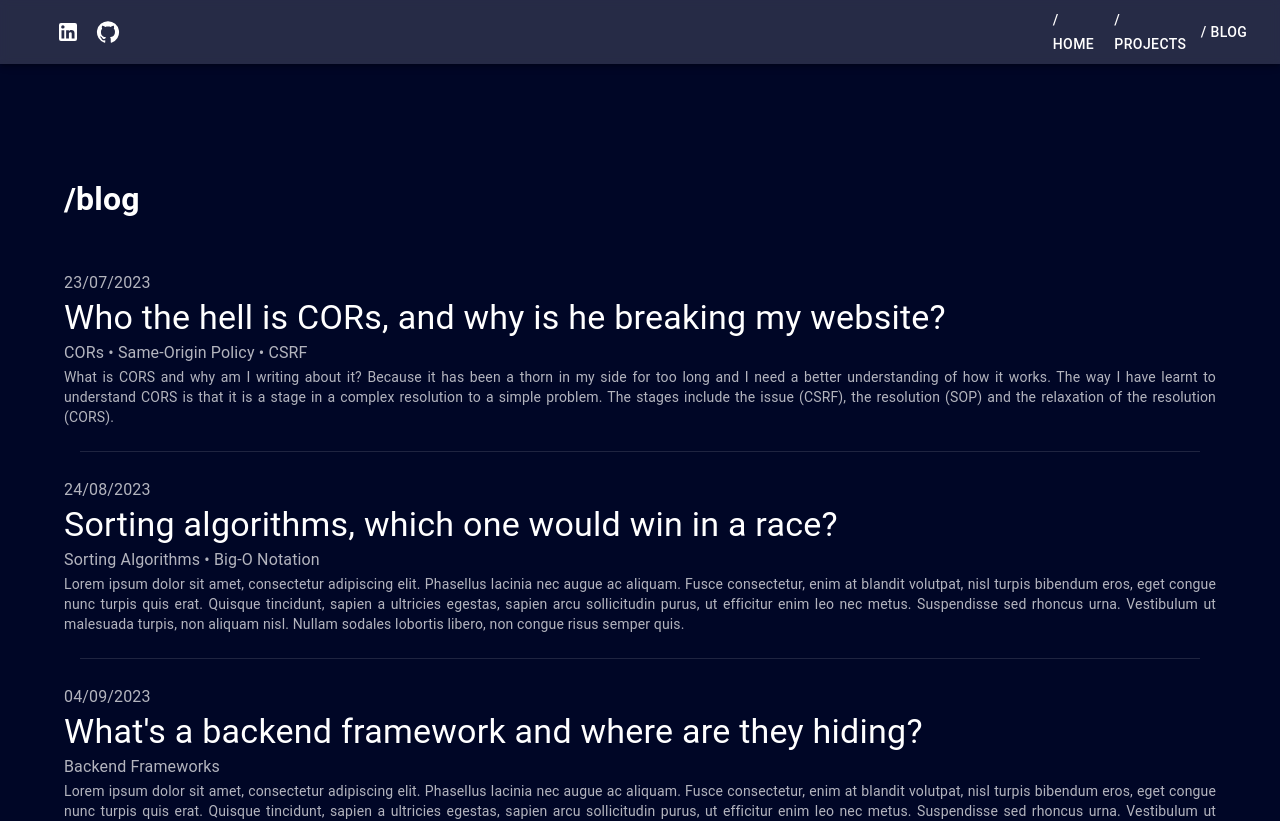
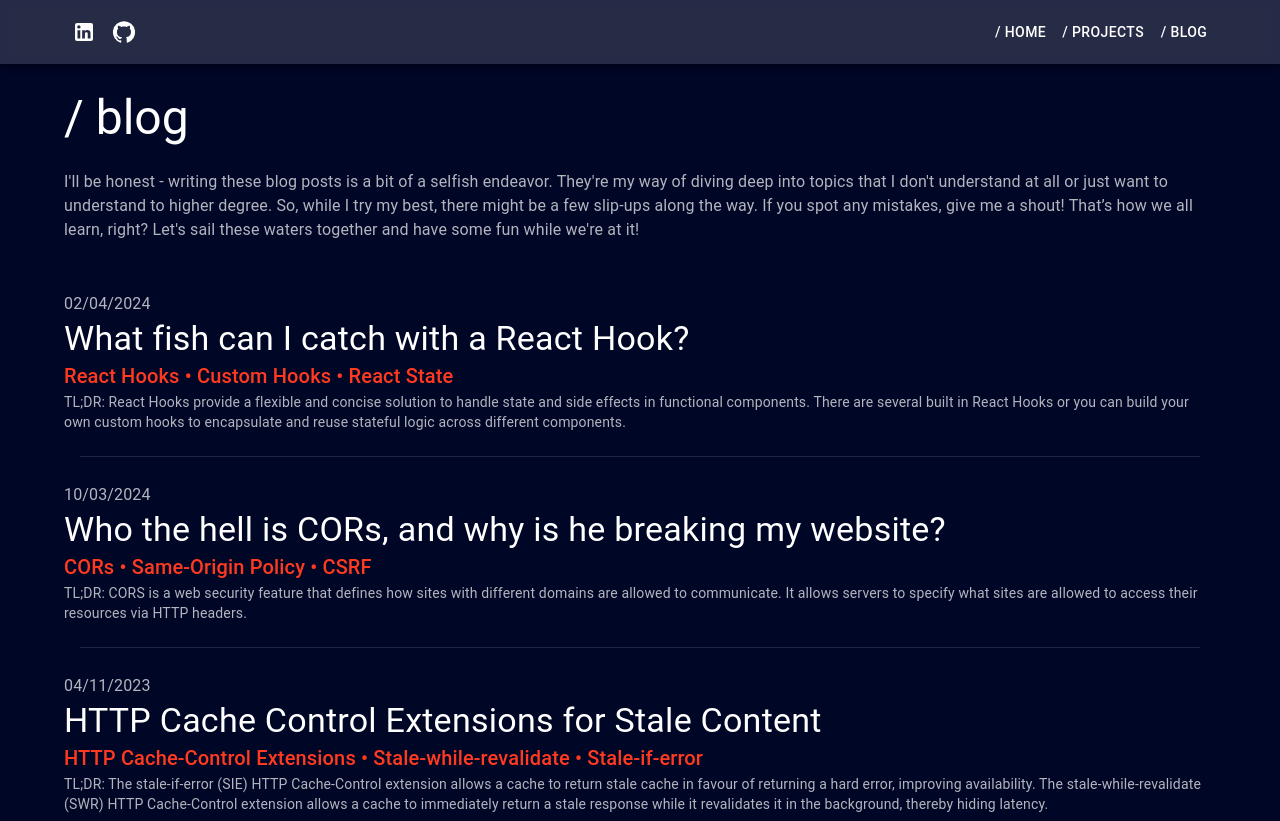
Before and after one commit to JonoMN/JonoMN.github.io, a React (Create React App) app: page /blog in a window 1280 px wide. Shown: the top 821 px of the page. Built offline with nearby package versions, Linux system fonts and the light colour scheme.

Commit message:
Refactoring

```diff
--- a/package.json
+++ b/package.json
@@ -18,6 +18,7 @@
     "react-particles": "^2.12.2",
     "react-router-dom": "^6.14.2",
     "react-scripts": "^5.0.1",
+    "react-syntax-highlighter": "^15.5.0",
     "tsparticles-slim": "^2.12.0",
     "web-vitals": "^2.1.4"
   },
--- a/src/components/Blog.js
+++ b/src/components/Blog.js
@@ -1,11 +1,5 @@
-import temp1 from "../img/BNAV MockUp.png";
 import { CardActionArea } from "@mui/material";
 import { Link } from "react-router-dom";
-
-// MUI Card
-import Card from "@mui/material/Card";
-import CardContent from "@mui/material/CardContent";
-import CardMedia from "@mui/material/CardMedia";
 
 import Box from "@mui/material/Box";
 import Typography from "@mui/material/Typography";
@@ -31,9 +25,9 @@ function Blog({ title, date, topics, desc, link }) {
           </Typography>
 
           <Typography
-            variant="subtitle1"
-            color="text.secondary"
+            variant="h6"
             component="div"
+            color="#FF3A20"
           >
             {topics}
           </Typography>
--- a/src/components/NavBar.js
+++ b/src/components/NavBar.js
@@ -1,64 +1,37 @@
-import React from "react";
+import React from 'react';
+import { Link } from 'react-router-dom';
+import { AppBar, Toolbar, Button, IconButton, Container, useTheme, useMediaQuery } from '@mui/material';
+import LinkedInIcon from '@mui/icons-material/LinkedIn';
+import GitHubIcon from '@mui/icons-material/GitHub';
+import DrawerComponent from './Drawer';
 
-import AppBar from "@mui/material/AppBar";
-import Toolbar from "@mui/material/Toolbar";
-import Typography from "@mui/material/Typography";
-import Button from "@mui/material/Button";
-import IconButton from "@mui/material/IconButton";
-import LinkedInIcon from "@mui/icons-material/LinkedIn";
-import { Container } from "@mui/system";
-import GitHubIcon from "@mui/icons-material/GitHub";
-import Blog from "../pages/blog";
-import { Link } from "react-router-dom";
-import HomeIcon from "@mui/icons-material/Home";
-
-import { makeStyles, useTheme, useMediaQuery } from "@mui/material";
-
-import "../App.css";
-import DrawerComponent from "./Drawer";
+import '../App.css';
 
 function NavBar() {
   const theme = useTheme();
-  const isMobile = useMediaQuery(theme.breakpoints.down("md"));
+  const isMobile = useMediaQuery(theme.breakpoints.down('md'));
+
   return (
-    <AppBar
-      position="fixed"
-      className="navbar"
-      style={{
-        background: "rgba(355, 355, 355, 0.15)",
-      }}
-    >
+    <AppBar position="fixed" className="navbar" sx={{ background: "rgba(255, 255, 255, 0.15)" }}>
       <Toolbar>
         {isMobile ? (
           <DrawerComponent />
         ) : (
-          <>
-            <Container component="div" sx={{ flexGrow: 1 }}>
-              <IconButton
-                aria-label="LinkedIn"
-                color="inherit"
-                href="https://www.linkedin.com/in/jonathan-m-nelson/"
-              >
+          <Container sx={{ display: 'flex', justifyContent: 'space-between', alignItems: 'center', width: '100%' }}>
+            <div>
+              <IconButton aria-label="LinkedIn" color="inherit" href="https://www.linkedin.com/in/jonathan-m-nelson/">
                 <LinkedInIcon />
               </IconButton>
-              <IconButton
-                aria-label="GitHub"
-                color="inherit"
-                href="https://github.com/JonoMN/"
-              >
+              <IconButton aria-label="GitHub" color="inherit" href="https://github.com/JonoMN/">
                 <GitHubIcon />
               </IconButton>
-            </Container>
-            <Button color="inherit" component={Link} to="/">
-              / Home
-            </Button>
-            <Button color="inherit" component={Link} to="/projects">
-              / Projects
-            </Button>
-            <Button color="inherit" component={Link} to="/blog">
-              / Blog
-            </Button>
-          </>
+            </div>
+            <div>
+              <Button color="inherit" component={Link} to="/">/ Home</Button>
+              <Button color="inherit" component={Link} to="/projects">/ Projects</Button>
+              <Button color="inherit" component={Link} to="/blog">/ Blog</Button>
+            </div>
+          </Container>
         )}
       </Toolbar>
     </AppBar>
--- a/src/components/Project.js
+++ b/src/components/Project.js
@@ -1,6 +1,8 @@
 import temp1 from "../img/BNAV MockUp.png";
 import { CardActionArea } from "@mui/material";
 import "../App.css";
+import { Link } from "react-router-dom";
+
 
 // MUI Card
 import Card from "@mui/material/Card";
@@ -27,7 +29,7 @@ function Project({ title, topics, desc, link, image }) {
   }
   return (
     <Card sx={{ display: "flex" }}>
-      <CardActionArea onMouseOver={handleMouseOver} onMouseOut={handleMouseOut}>
+      <CardActionArea onMouseOver={handleMouseOver} onMouseOut={handleMouseOut} component={Link} to={link}>
         <CardMedia component="img" image={image} />
 
         {isHovered ? (
--- a/src/pages/blog.js
+++ b/src/pages/blog.js
@@ -3,49 +3,38 @@ import "../App.css";
 import Blog from "../components/Blog";
 
 import React from "react";
-import Box from "@mui/material/Box";
-
-// MUI Grid
-import Grid from "@mui/material/Grid";
-import Item from "@mui/material/Grid";
-import Divider from "@mui/material/Divider";
 import { Typography } from "@mui/material";
 
 function Blogs() {
-  // let blogs = [
-  //   ["Who the hell is CORs, and why is he breaking my website?", "23/07/2023"],
-  //   ["Sorting algorithms, which one would win in a race?", "24/08/2023"],
-  //   ["What's a backend framework and where can I find one?", "04/09/2023"],
-  // ];
 
   let blogs = [
     {
+      Name: "What fish can I catch with a React Hook?",
+      Date: "02/04/2024",
+      Topics: "React Hooks • Custom Hooks • React State",
+      Desc: "TL;DR: React Hooks provide a flexible and concise solution to handle state and side effects in functional components. There are several built in React Hooks or you can build your own custom hooks to encapsulate and reuse stateful logic across different components.",
+      Link: "/blog/react-hooks",
+    },
+    {
       Name: "Who the hell is CORs, and why is he breaking my website?",
-      Date: "23/07/2023",
+      Date: "10/03/2024",
       Topics: "CORs • Same-Origin Policy • CSRF",
-      Desc: "What is CORS and why am I writing about it? Because it has been a thorn in my side for too long and I need a better understanding of how it works. The way I have learnt to understand CORS is that it is a stage in a complex resolution to a simple problem. The stages include the issue (CSRF), the resolution (SOP) and the relaxation of the resolution (CORS).",
+      Desc: "TL;DR: CORS is a web security feature that defines how sites with different domains are allowed to communicate. It allows servers to specify what sites are allowed to access their resources via HTTP headers.",
       Link: "/blog/Cors",
     },
     {
-      Name: "Sorting algorithms, which one would win in a race?",
-      Date: "24/08/2023",
-      Topics: "Sorting Algorithms • Big-O Notation",
-      Desc: "Lorem ipsum dolor sit amet, consectetur adipiscing elit. Phasellus lacinia nec augue ac aliquam. Fusce consectetur, enim at blandit volutpat, nisl turpis bibendum eros, eget congue nunc turpis quis erat. Quisque tincidunt, sapien a ultricies egestas, sapien arcu sollicitudin purus, ut efficitur enim leo nec metus. Suspendisse sed rhoncus urna. Vestibulum ut malesuada turpis, non aliquam nisl. Nullam sodales lobortis libero, non congue risus semper quis.",
-      Link: "",
+      Name: "HTTP Cache Control Extensions for Stale Content",
+      Date: "04/11/2023",
+      Topics: "HTTP Cache-Control Extensions • Stale-while-revalidate • Stale-if-error",
+      Desc: "TL;DR: The stale-if-error (SIE) HTTP Cache-Control extension allows a cache to return stale cache in favour of returning a hard error, improving availability. The stale-while-revalidate (SWR) HTTP Cache-Control extension allows a cache to immediately return a stale response while it revalidates it in the background, thereby hiding latency.",
+      Link: "/blog/http-cache-controls",
     },
     {
-      Name: "What's a backend framework and where are they hiding?",
-      Date: "04/09/2023",
-      Topics: "Backend Frameworks",
-      Desc: "Lorem ipsum dolor sit amet, consectetur adipiscing elit. Phasellus lacinia nec augue ac aliquam. Fusce consectetur, enim at blandit volutpat, nisl turpis bibendum eros, eget congue nunc turpis quis erat. Quisque tincidunt, sapien a ultricies egestas, sapien arcu sollicitudin purus, ut efficitur enim leo nec metus. Suspendisse sed rhoncus urna. Vestibulum ut malesuada turpis, non aliquam nisl. Nullam sodales lobortis libero, non congue risus semper quis.",
-      Link: "",
-    },
-    {
-      Name: "What's a backend framework and where are they hiding?",
-      Date: "04/09/2023",
-      Topics: "Backend Frameworks",
-      Desc: "Lorem ipsum dolor sit amet, consectetur adipiscing elit. Phasellus lacinia nec augue ac aliquam. Fusce consectetur, enim at blandit volutpat, nisl turpis bibendum eros, eget congue nunc turpis quis erat. Quisque tincidunt, sapien a ultricies egestas, sapien arcu sollicitudin purus, ut efficitur enim leo nec metus. Suspendisse sed rhoncus urna. Vestibulum ut malesuada turpis, non aliquam nisl. Nullam sodales lobortis libero, non congue risus semper quis.",
-      Link: "",
+      Name: "Javascript Hoisting",
+      Date: "25/11/2023",
+      Topics: "Declarations and Initialisations • Function Scope • Hoisting",
+      Desc: "TL:DR; In JavaScript, variable declarations (but not initialisations) are moved to the top of their relevant scope at run time. If the variable is used after it has been declared but before it has been initialised, it will be ‘undefined’.",
+      Link: "/blog/javascript-hoisting",
     },
   ];
 
@@ -64,22 +53,19 @@ function Blogs() {
   }
 
   return (
-    <div
-      style={{
-        width: "100%",
-        height: "100%",
-        position: "absolute",
-        backgroundColor: "#000626",
-      }}
-    >
-      <Container
-        className="aboutMe"
-        style={{ color: "white", textAlign: "justify", paddingTop: "8vh" }}
-      >
-        <h1>/blog</h1>
+      <Container>
+        <Typography variant="h3">/ blog</Typography>
+        <Typography
+          variant="body1"
+          sx = {{pt:3, pb:3}}
+          color="text.secondary">
+            I'll be honest - writing these blog posts is a bit of a selfish endeavor. They're my way of diving deep into topics
+            that I don't understand at all or just want to understand to higher degree. So, while I try my best, there might be a few
+            slip-ups along the way. If you spot any mistakes, give me a shout! That’s how we all learn, right? Let's sail these
+            waters together and have some fun while we're at it!
+          </Typography>
         <div>{componentsArr}</div>
       </Container>
-    </div>
   );
 }
 
--- a/src/pages/projects.js
+++ b/src/pages/projects.js
@@ -4,9 +4,7 @@ import Project from "../components/Project";
 
 import React from "react";
 
-// MUI Grid
 import Grid from "@mui/material/Grid";
-import Item from "@mui/material/Grid";
 import { Typography } from "@mui/material";
 
 function Projects() {
@@ -15,14 +13,21 @@ function Projects() {
       Name: "Peak Performance App (QUT CAPSTONE Project)",
       Topics: "React Native • AWS • Node",
       Desc: "Lorem ipsum dolor sit amet, consectetur adipiscing elit. Phasellus lacinia nec augue ac aliquam.",
-      Link: "",
+      Link: "/projects/peak-performance",
       Image: require("../img/BNAV MockUp.png"),
     },
     {
-      Name: "Finance Tracker (Up API)",
-      Topics: "React •  • Node",
+      Name: "Live Finance Tracker",
+      Topics: "React • Typescript • Figma • Axios",
       Desc: "Lorem ipsum dolor sit amet, consectetur adipiscing elit. Phasellus lacinia nec augue ac aliquam.",
-      Link: "",
+      Link: "/projects/finance-tracker",
+      Image: require("../img/FinanceTracker.png"),
+    },
+    {
+      Name: "Happy Hour Finder",
+      Topics: "React (Next) • Node.js (Express) • AWS Lighsail • Postgres • Swagger",
+      Desc: "Lorem ipsum dolor sit amet, consectetur adipiscing elit. Phasellus lacinia nec augue ac aliquam.",
+      Link: "/projects/finance-tracker",
       Image: require("../img/FinanceTracker.png"),
     },
   ];
@@ -43,19 +48,10 @@ function Projects() {
   }
 
   return (
-    <div
-      style={{
-        backgroundColor: "#000626",
-        width: "100%",
-        height: "100%",
-        position: "absolute",
-      }}
-    >
-      <Container style={{ color: "white", paddingTop: "10vh" }}>
-        <Typography variant="h4">/ PROJECTS</Typography>
+      <Container>
+        <Typography variant="h3">/ projects</Typography>
         <Grid container>{componentsArr}</Grid>
       </Container>
-    </div>
   );
 }
 
```
Also changed, not shown: src/pages/contact.js (deleted, +0 -54 lines), 1 other file (tests, documents, lock files or other folders).
